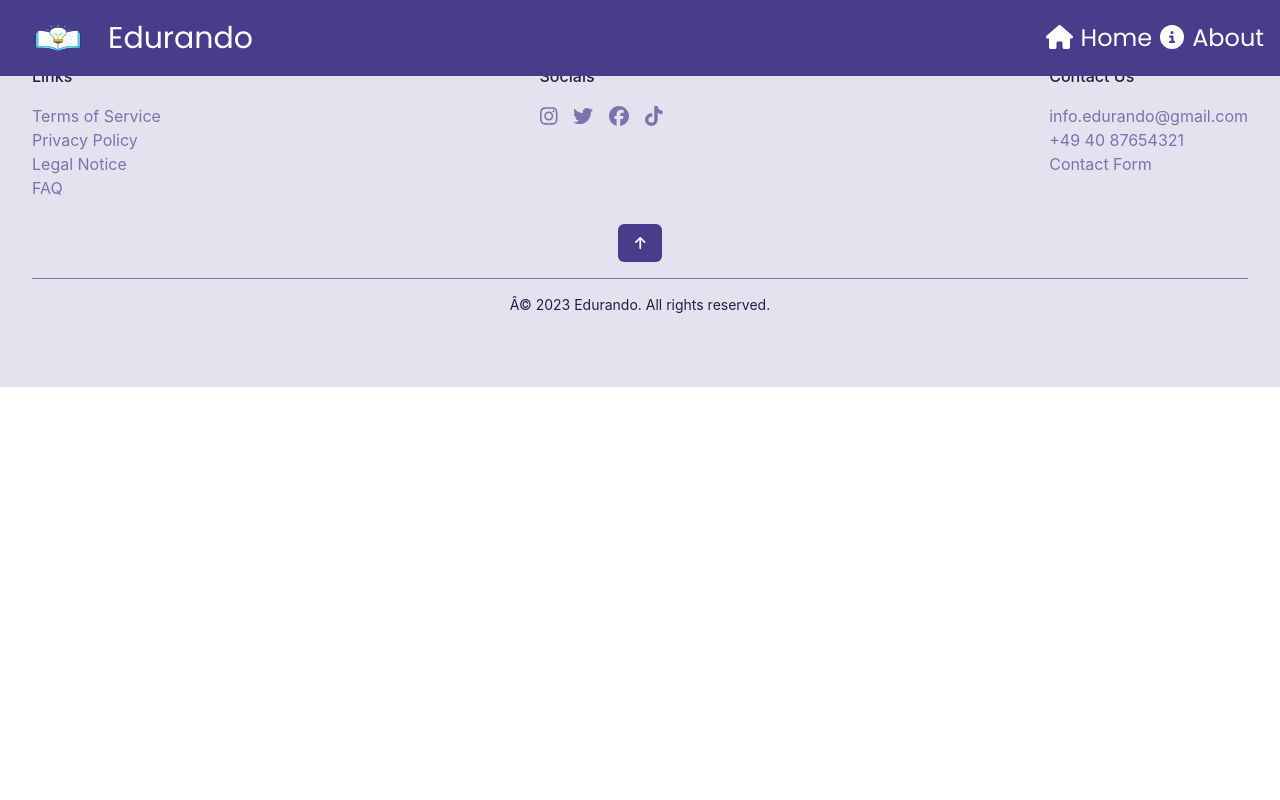
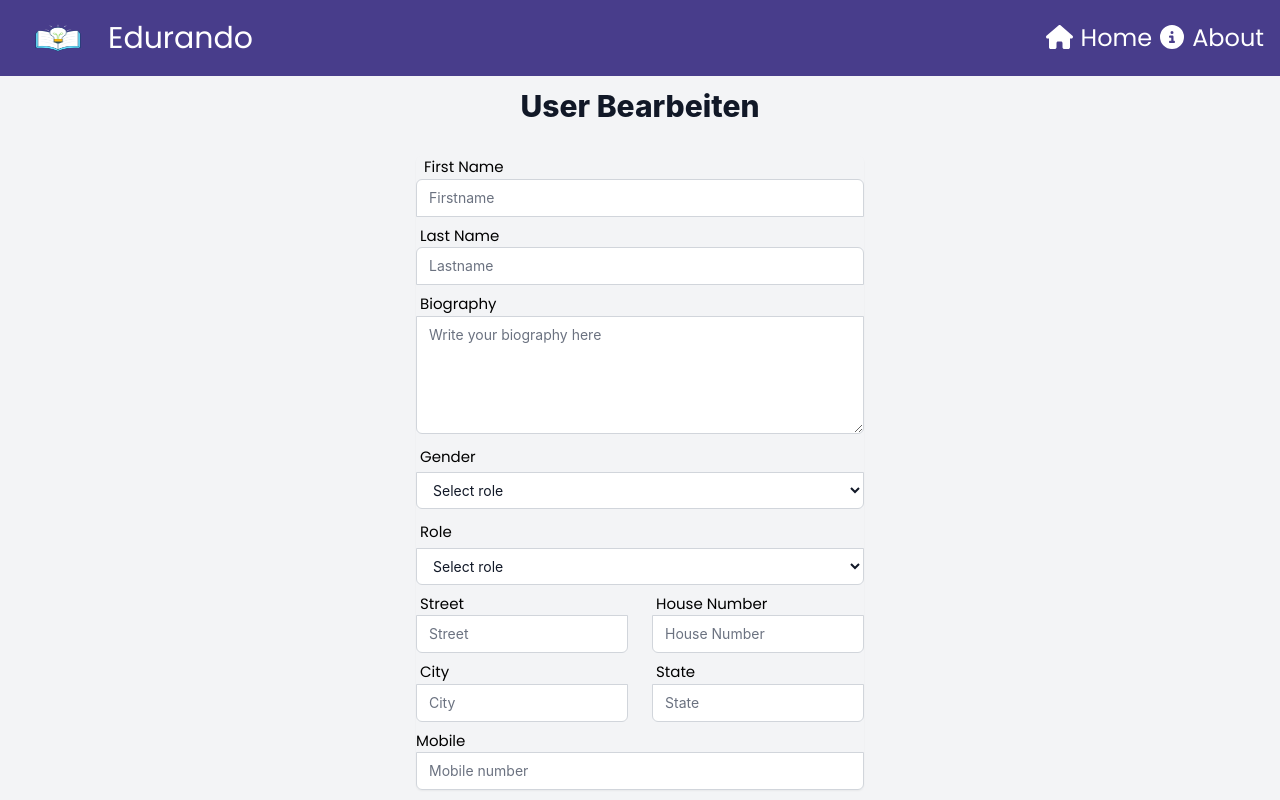
Before and after one commit to KrishKalra03/Edurando, a Vue app in the folder edurando-frontend/: page /editprofil in a window 1280 px wide. Shown: the top 800 px of the page. Built offline with nearby package versions, Linux system fonts and the light colour scheme.

Commit message:
EditProfil fertig

```diff
--- a/edurando-frontend/src/modules/UserUpdate/components/EditProfil.vue
+++ b/edurando-frontend/src/modules/UserUpdate/components/EditProfil.vue
@@ -48,18 +48,50 @@
               <option value="Teacher">Teacher</option>
             </select>
           </div>
+          <div class="flex flex-wrap -mx-3 mb-6">
+            <div class="w-full md:w-1/2 px-3 mb-6 md:mb-0">
+              <label for="street" class="text-black font-font-family p-1">Street</label>
+              <input id="street" name="street" type="text" v-model="user.street"
+                     autocomplete="new-password" required
+                     class="appearance-none rounded-none relative block w-full px-3 py-2 border border-gray-300 placeholder-gray-500 text-gray-900 rounded-b-md focus:outline-none focus:ring-purple-500 focus:border-purple-500 focus:z-10 sm:text-sm"
+                     placeholder="Street">
+            </div>
+            <div class="w-full md:w-1/2 px-3">
+              <label for="houseNumber" class="text-black font-font-family p-1">House Number</label>
+              <input id="houseNumber" name="houseNumber" type="text" v-model="user.houseNumber"
+                     autocomplete="new-password" required
+                     class="appearance-none rounded-none relative block w-full px-3 py-2 border border-gray-300 placeholder-gray-500 text-gray-900 rounded-b-md focus:outline-none focus:ring-purple-500 focus:border-purple-500 focus:z-10 sm:text-sm"
+                     placeholder="House Number">
+            </div>
+          </div>
+          <div class="flex flex-wrap -mx-3 mb-6">
+            <div class="w-full md:w-1/2 px-3 mb-6 md:mb-0">
+              <label for="city" class="text-black font-font-family p-1">City</label>
+              <input id="city" name="city" type="text" v-model="user.city"
+                     autocomplete="new-password" required
+                     class="appearance-none rounded-none relative block w-full px-3 py-2 border border-gray-300 placeholder-gray-500 text-gray-900 rounded-b-md focus:outline-none focus:ring-purple-500 focus:border-purple-500 focus:z-10 sm:text-sm"
+                     placeholder="City">
+            </div>
+            <div class="w-full md:w-1/2 px-3">
+              <label for="state" class="text-black font-font-family p-1">State</label>
+              <input id="state" name="state" type="text" v-model="user.state"
+                     autocomplete="new-password" required
+                     class="appearance-none rounded-none relative block w-full px-3 py-2 border border-gray-300 placeholder-gray-500 text-gray-900 rounded-b-md focus:outline-none focus:ring-purple-500 focus:border-purple-500 focus:z-10 sm:text-sm"
+                     placeholder="State">
+            </div>
+          </div>
           <div>
-            <label for="Street" class="text-black font-font-family p-1">Street</label>
-            <input id="Street" name="Street" type="Street" v-model="user.street"
+            <label for="mobile" class="text-black font-font-family mb-2">Mobile</label>
+            <input id="mobile" name="mobile" type="tel" v-model="user.mobile"
                    autocomplete="new-password" required
                    class="appearance-none rounded-none relative block w-full px-3 py-2 border border-gray-300 placeholder-gray-500 text-gray-900 rounded-b-md focus:outline-none focus:ring-purple-500 focus:border-purple-500 focus:z-10 sm:text-sm"
-                   placeholder="Street">
+                   placeholder="Mobile number">
           </div>
         </div>
         <div>
           <button type="submit"
                   class=" text-center mx-auto w-1/2 flex justify-center py-2 px-4 border border-transparent text-sm font-medium rounded-md text-white bg-[#483d8b] hover:bg-purple-950 focus:outline-none focus:ring-2 focus:ring-offset-2 focus:ring-blue-500">
-            Save Change
+            Save Changes
           </button>
         </div>
       </form>
@@ -83,6 +115,10 @@ export default defineComponent({
         password: '',
         passwordRepeat: '',
         street: '',
+        housenumber:'',
+        city:'',
+        state:'',
+        mobilephone:'',
         biography: '',
         role: '',
         termsAgreed: false,
--- a/edurando-frontend/src/router/index.js
+++ b/edurando-frontend/src/router/index.js
@@ -3,6 +3,7 @@ import RegistrationPage from "@/modules/Registration/page/RegistrationPage.vue";
 import Confirmation from "@/modules/Registration/page/Confirmation.vue";
 import Home from "@/view/Home.vue";
 import EditPage from "@/modules/UserUpdate/EditPage.vue";
+import EditProfil from "@/modules/UserUpdate/components/EditProfil.vue";
 
 const router = createRouter({
     history: createWebHistory(import.meta.env.BASE_URL),
@@ -27,6 +28,11 @@ const router = createRouter({
             name: 'edit',
             component: EditPage
         },
+        {
+            path: '/editprofil',
+            name: 'editprofil',
+            component: EditProfil
+        },
     ]
 })
 
```
